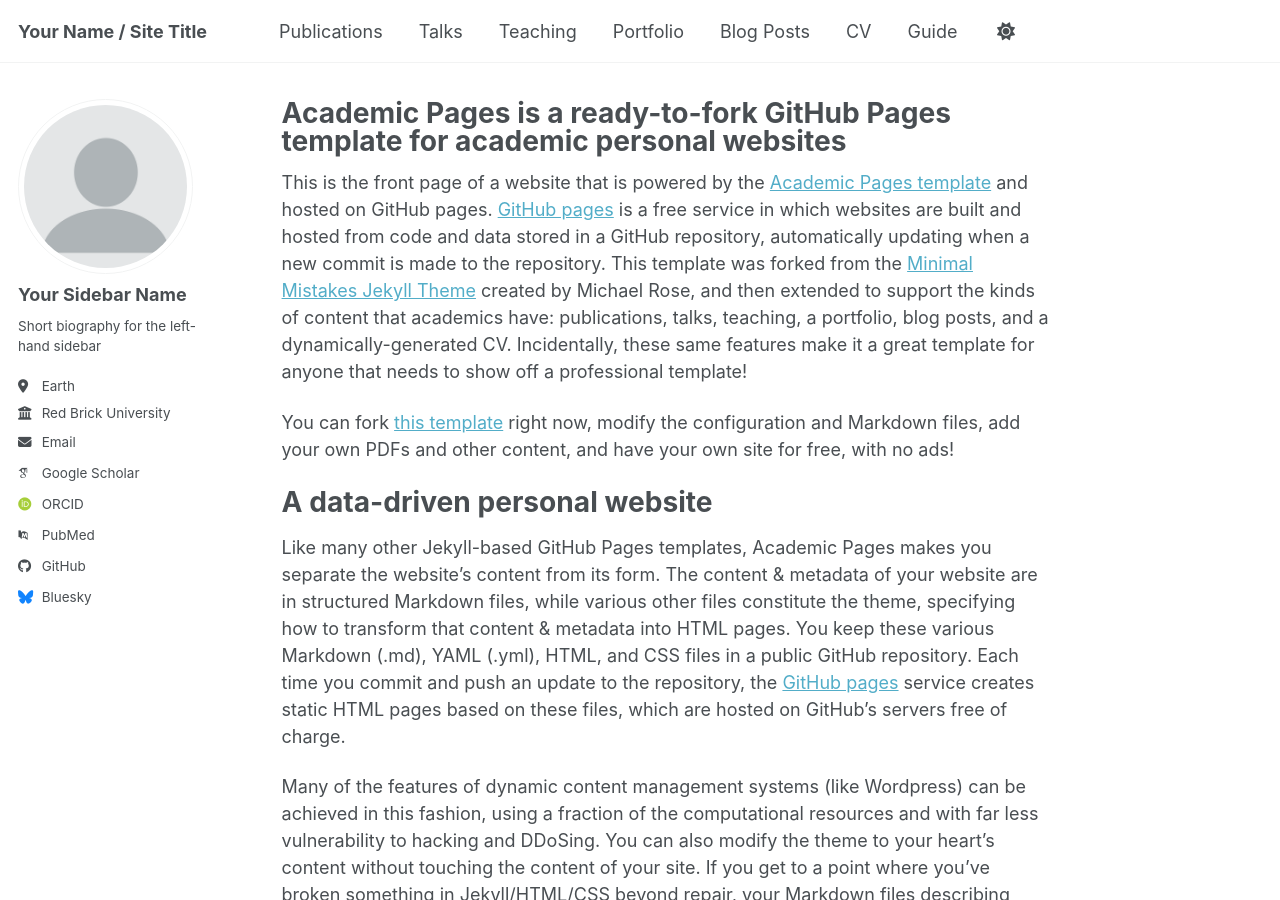
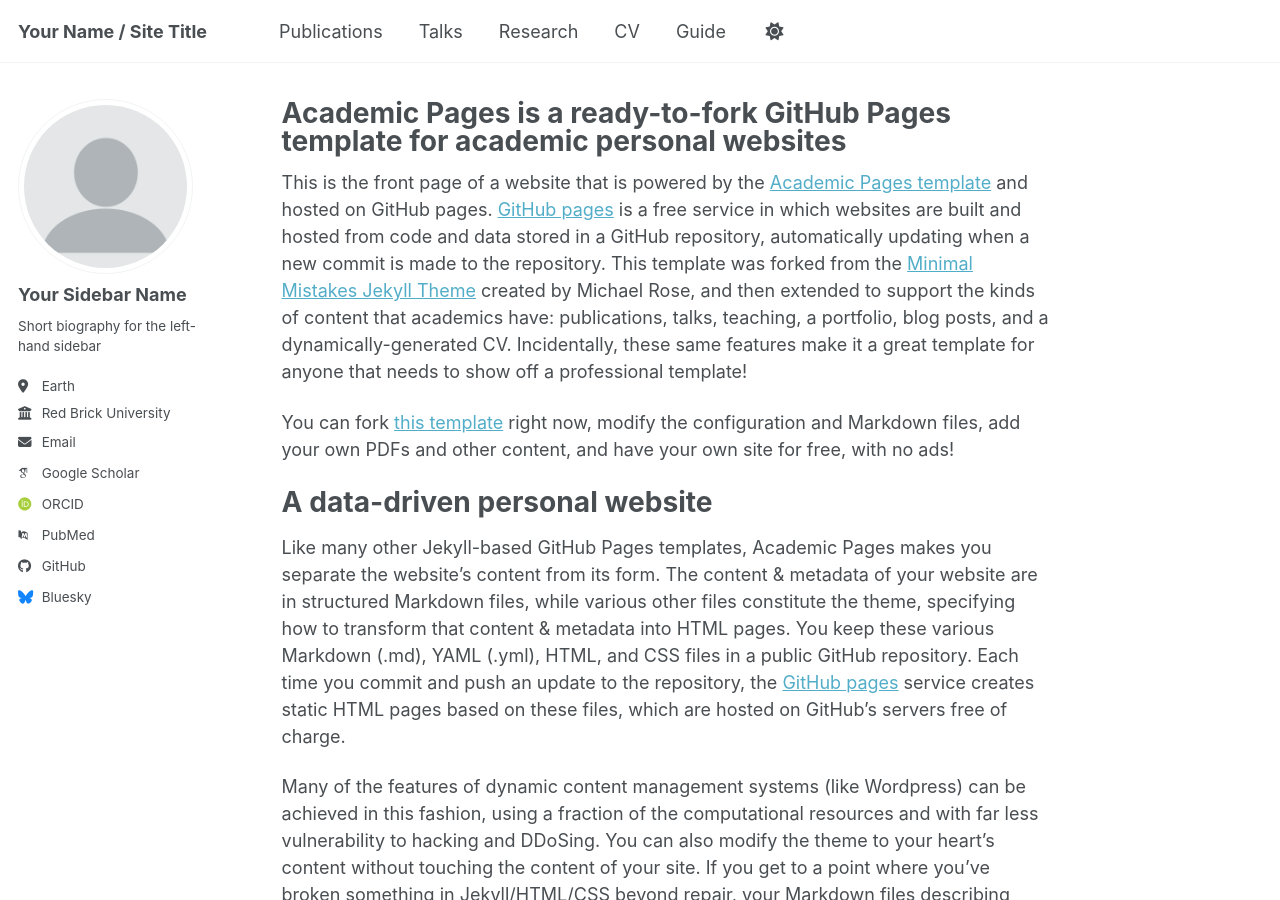
Before and after one commit to Haorong1998/haorong_shao.github.io, a Jekyll site: the page built from _pages/about.md, in a window 1280 px wide and 900 px high. Built offline with Jekyll 4.4.1, drawn with Linux system fonts in a browser that asks for light colours; some web fonts are replaced; a script bundle is joined from its source files by our own code; library files that are not in the unit come from our copies.

Commit message:
Update navigation links and restructure entries

```diff
--- a/_data/navigation.yml
+++ b/_data/navigation.yml
@@ -14,14 +14,8 @@
   - title: "Talks"
     url: /talks/
 
-  - title: "Teaching"
-    url: /teaching/
-
-  - title: "Portfolio"
-    url: /portfolio/
-
-  - title: "Blog Posts"
-    url: /year-archive/
+  - title: "Research"
+    url: /Research/
 
   - title: "CV"
     url: /cv/
```
